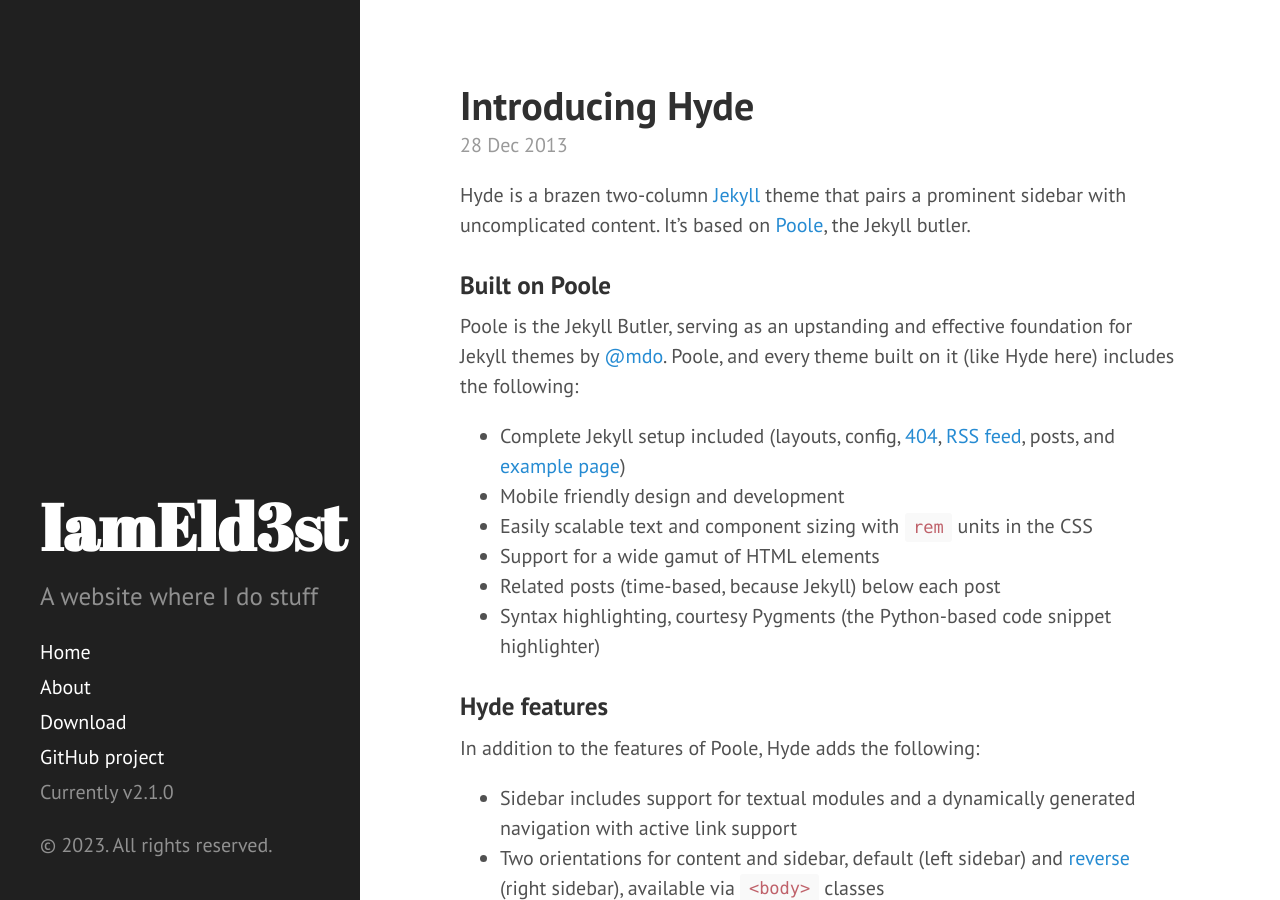
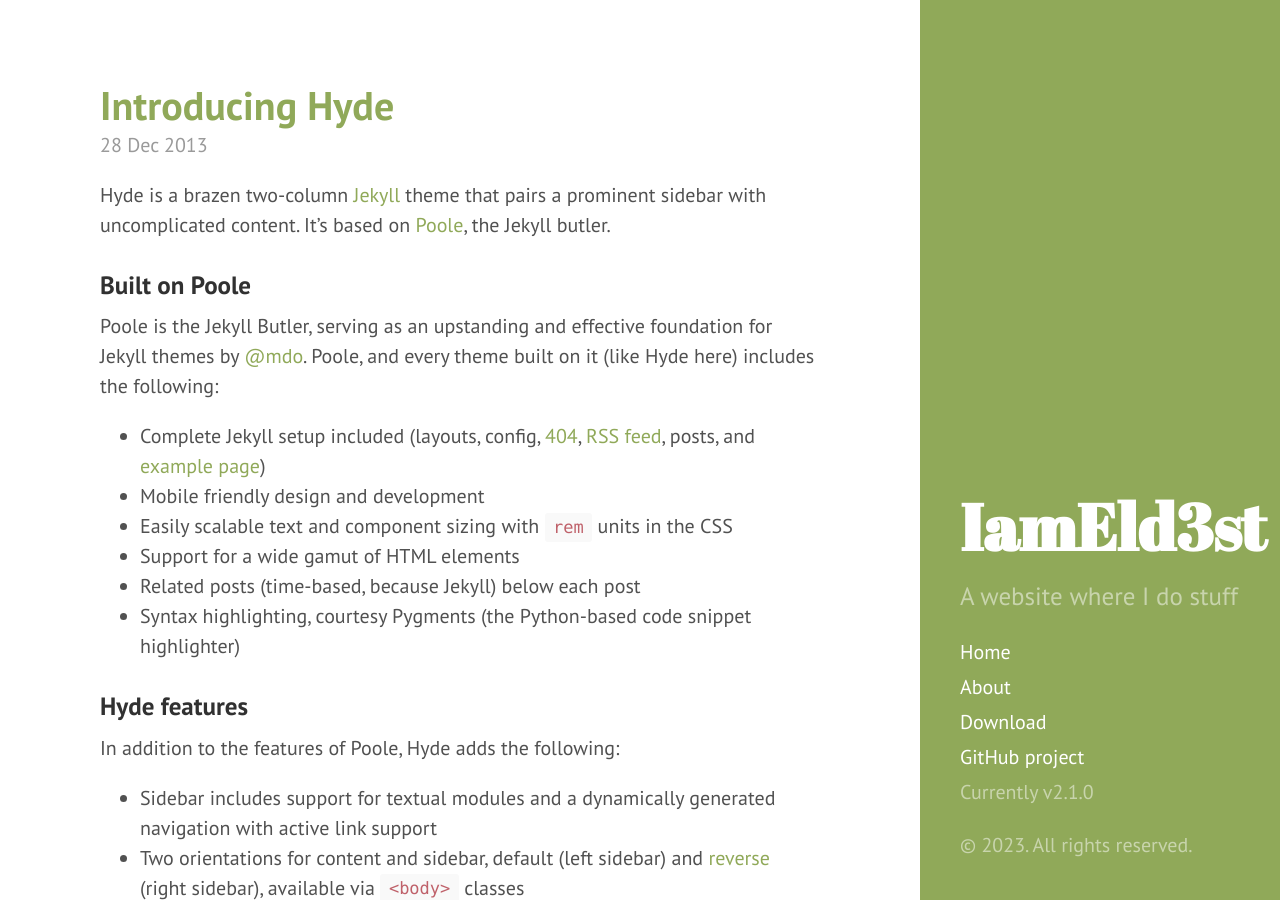
Before and after one commit to IamEld3st/iameld3st.github.io, a Jekyll site: the page built from index.html, in a window 1280 px wide and 900 px high. Built offline with Jekyll 4.4.1, drawn with Linux system fonts in a browser that asks for light colours; Markdown is read by kramdown in place of the engine named in the settings; the list of posts is cut into pages by our own code.

Commit message:
Change theme

```diff
--- a/_layouts/default.html
+++ b/_layouts/default.html
@@ -3,7 +3,7 @@
 
   {% include head.html %}
 
-  <body>
+  <body class="layout-reverse theme-base-0b">
 
     {% include sidebar.html %}
 
```
